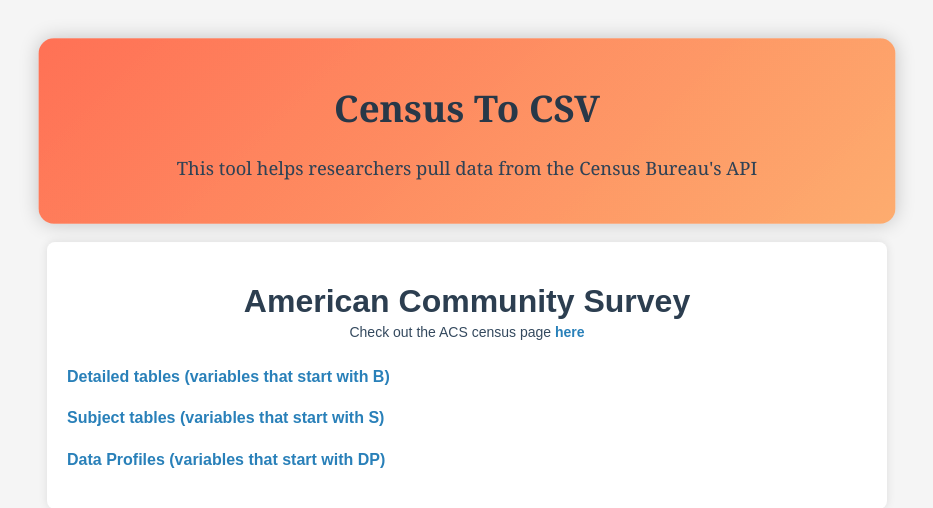
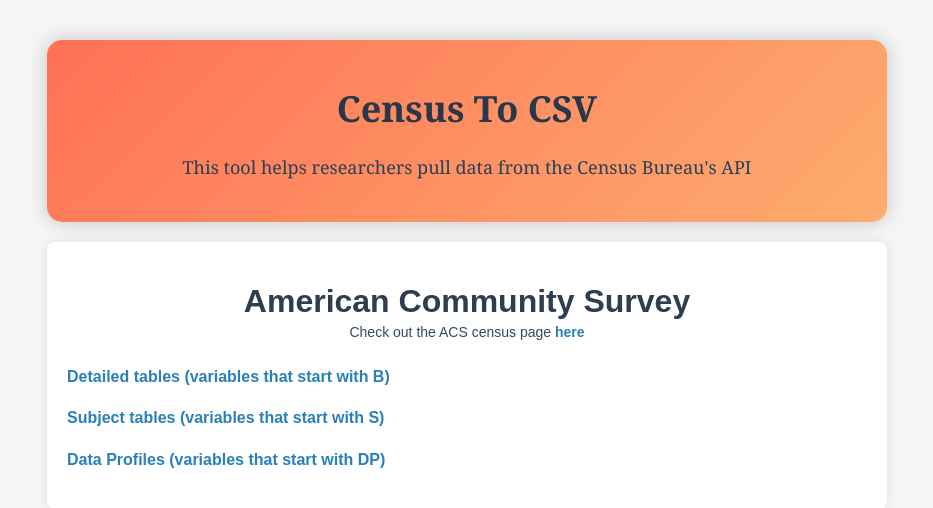
Before and after one commit to chaight455/Census-To-CSV, a Flask app: page / in a window 1280 px wide, with the pointer over the restyled element. Shown: the top 508 px of the page, without its empty margins (173-1106 px from the left). Run offline with Flask 3, Linux system fonts and the light colour scheme.

Commit message:
deploy test

```diff
--- a/templates/index.html
+++ b/templates/index.html
@@ -86,11 +86,6 @@
             pointer-events: none;
         }
 
-        .unique-container:hover {
-            transform: scale(1.02);
-            transition: transform 0.3s ease;
-        }
-
         .notice {
             color: #e74c3c;
             font-style: italic;
```
